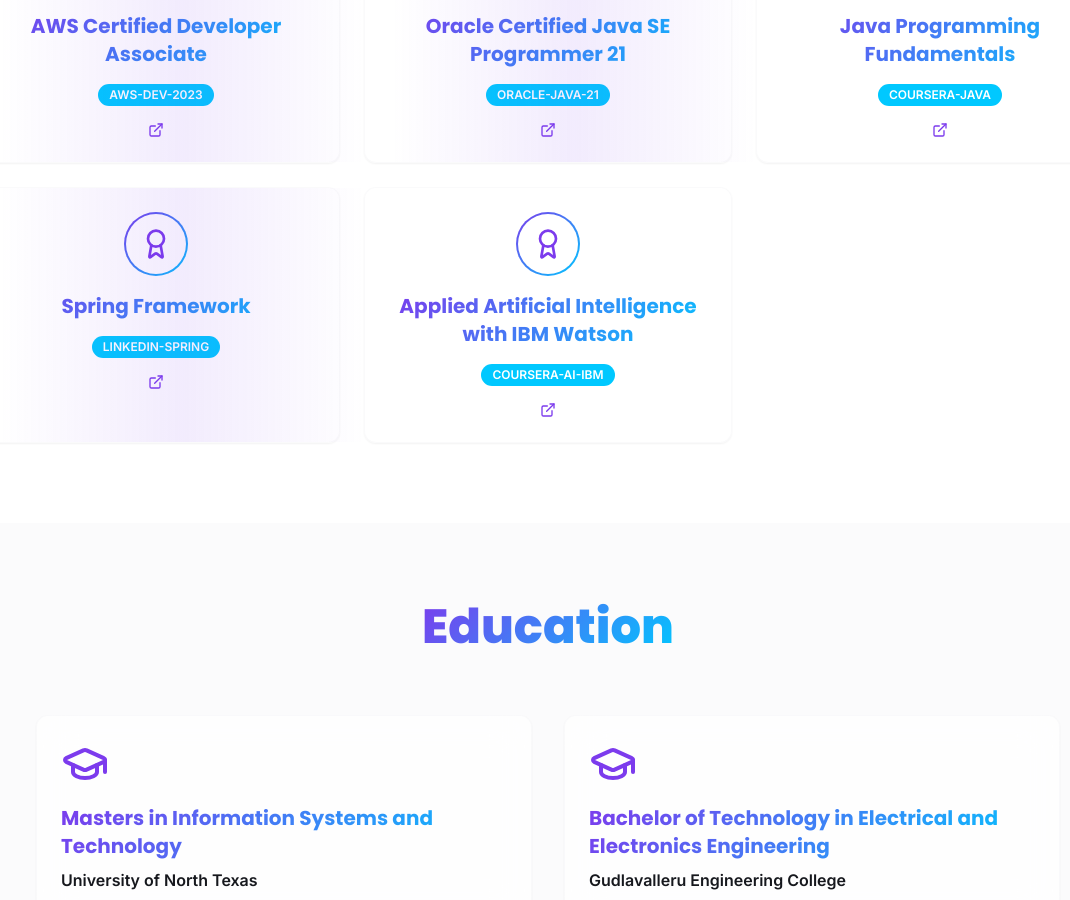
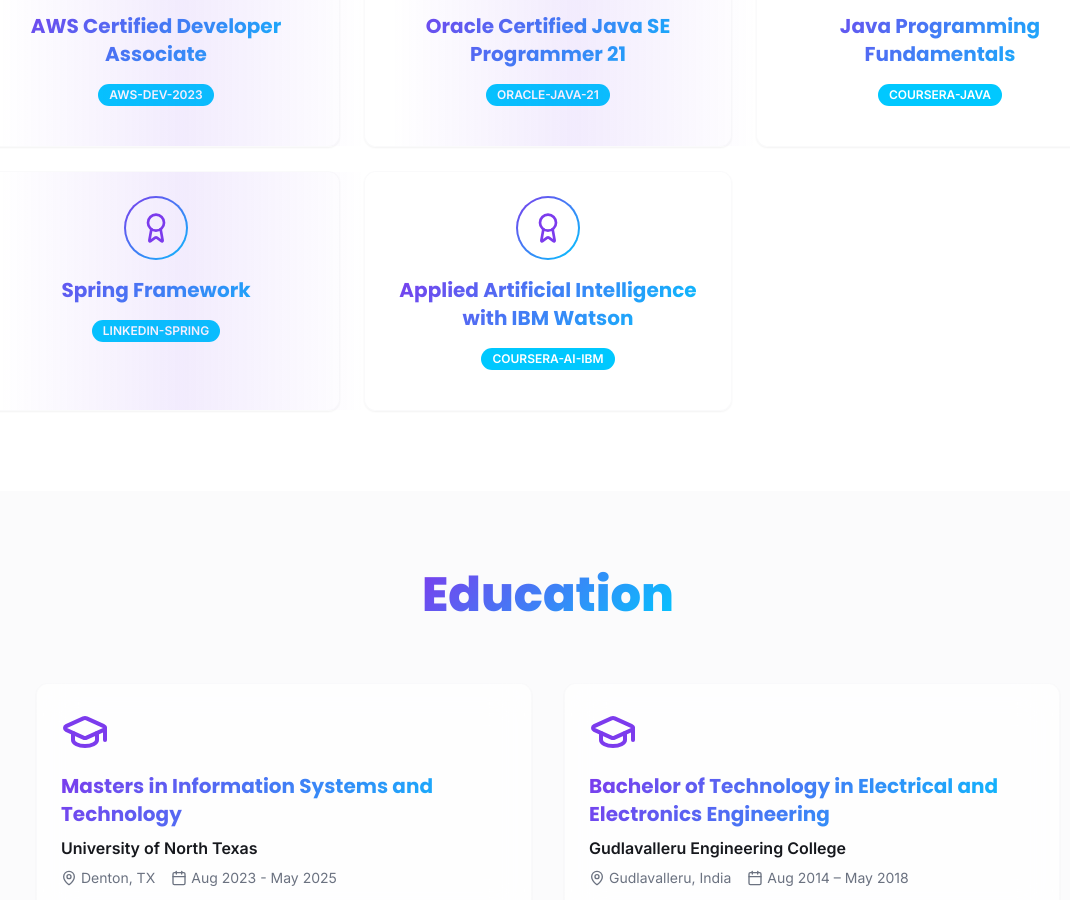
Before and after one commit to Applywizz-git/applywizz-teja, a React (Vite) app: page / in a window 1280 px wide. Shown: the part 10100-11000 px from the top of the page, without its empty margins (92-1162 px from the left). Built offline with nearby package versions, Linux system fonts and the light colour scheme; the HTML template or start-up script is replaced by a standard one.

Commit message:
Update Certifications.tsx

```diff
--- a/src/components/portfolio/Certifications.tsx
+++ b/src/components/portfolio/Certifications.tsx
@@ -86,7 +86,7 @@ const Certifications = () => {
                       className="flex items-center justify-center gap-2 text-primary hover:text-primary/80 transition-colors"
                     >
                       {/* <span className="text-sm font-medium">View Credential</span> */}
-                      <ExternalLink className="w-4 h-4" />
+                      {/* <ExternalLink className="w-4 h-4" /> */}
                     </motion.a>
                   )}
                 </div>
```
